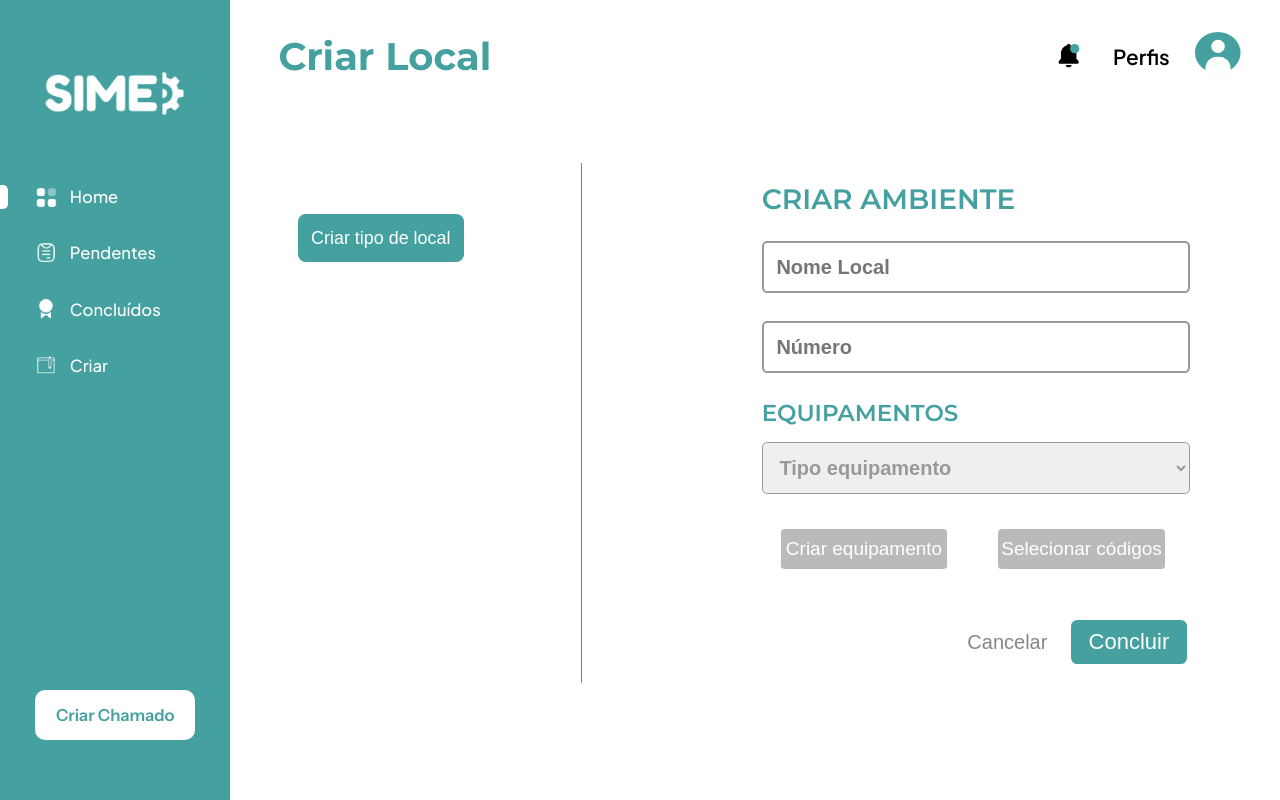
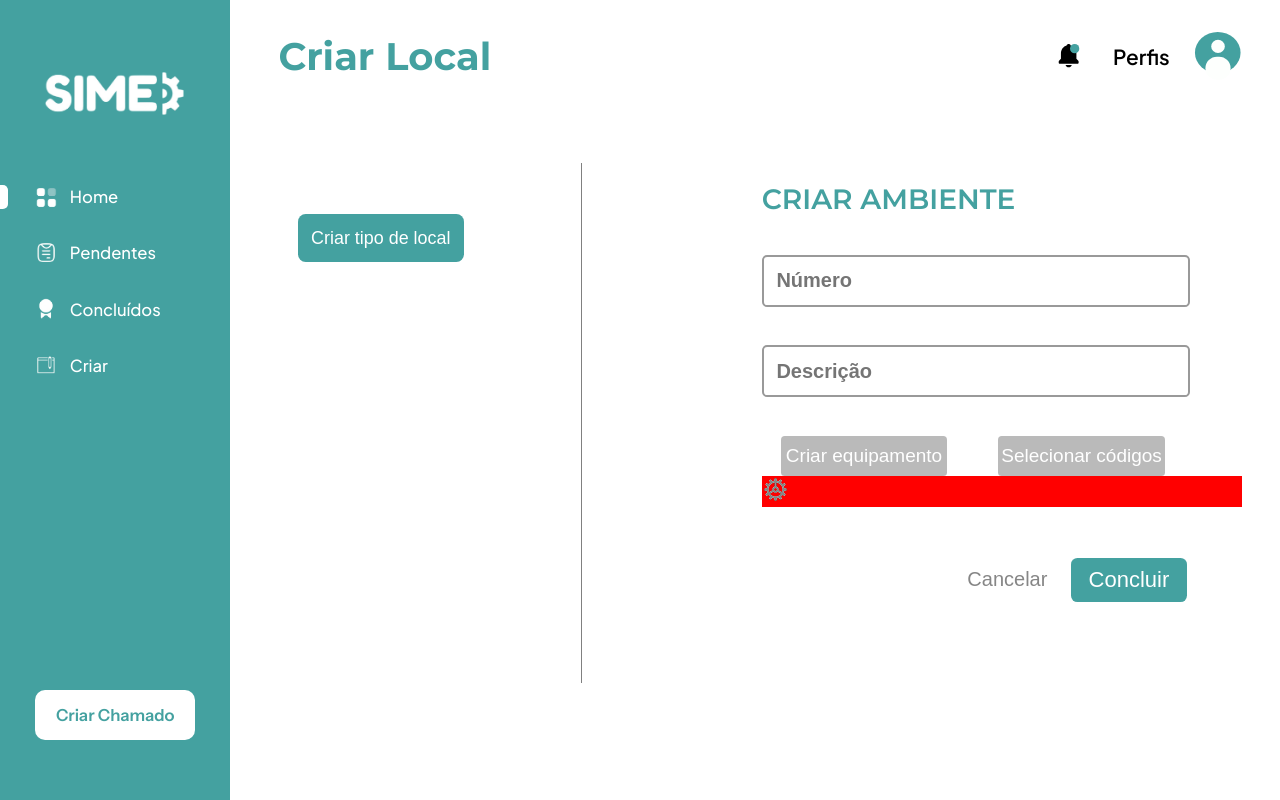
Before and after one commit to etec-SIME/SIME-web-dashboard, an Angular app in the folder SIME-web-dashboard/: page /layout/criar-ambiente in a window 1280 px wide. Built offline with nearby package versions, Linux system fonts and the light colour scheme; no server answers.

Commit message:
:sparkles:Feat: Arrumar os inputs do forms de criar ambiente e começar o modal de códigos

```diff
--- a/SIME-web-dashboard/src/app/pages/criar-ambiente/criar-ambiente.component.css
+++ b/SIME-web-dashboard/src/app/pages/criar-ambiente/criar-ambiente.component.css
@@ -3,6 +3,10 @@
     grid-template-columns: 1fr 1fr 2fr;
     margin-top: clamp(3px, 4vw, 6vw);
     margin-left: clamp(3px, 1.5vw, 3.5vw);
+}
+
+#modal-codigos{
+  background-color: red;
 }
 
 .linha{
@@ -16,7 +20,7 @@
 .cards-tipo-ambiente{
     margin-bottom: clamp(3px, 2vw, 4vw);
     margin-top: clamp(3px, 2vw, 4vw);
-    max-height: clamp(200px, 51vh, 53vh);
+    max-height: clamp(200px, 47vh, 53vh);
     overflow-y: auto;
     overflow-x: hidden;
     padding-right: clamp(2px, 3vw, 5vw);
@@ -42,7 +46,7 @@
 }
 
 .icon-ambiente{
-    height: clamp(3px, 5vh, 7vh);
+    height: clamp(3px, 6vh, 8vh);
 }
 
 .text-card{
@@ -100,10 +104,20 @@
 }
 
 .forms-novo-ambiente{
-    display: grid;
-    grid-template-rows: 1.7fr 2.3fr 2fr 1.5fr 1.5fr 1fr;
     margin-top: clamp(3px, 1.5vw, 3.5vw);
     margin-right: clamp(2px, 4vw, 6vw);
+}
+
+.forms-novo-ambiente h2{
+  margin-bottom: clamp(20px, 3vw, 5vw);
+}
+
+.input-numero{
+  margin-bottom: clamp(20px, 3vw, 500vw);
+}
+
+.input-desc{
+  margin-bottom: clamp(30px, 3vw, 700vw);
 }
 
 .btns-forms-ambiente{
@@ -136,7 +150,7 @@
 .btns-forms-criar{
     display: grid;
     grid-template-columns: 1fr 2fr;
-    margin-top: clamp(3px, 4vw, 6vw);
+    margin-top: clamp(3px, 4vw, 7vw);
     margin-left: clamp(2px, 14.2vw, 16.2vw);
     text-wrap: nowrap;
 }
@@ -175,7 +189,7 @@
 }
 
 .forms-tipo-ambiente h2{
-    margin-right: clamp(2px, 11vw, 13vw);
+    margin-right: clamp(2px, 13vw, 1300vw);
     margin-bottom: clamp(20px, 3.5vw, 5.5vw);
     text-wrap: nowrap;
     font-size: clamp(20px, 30px, 32px);
@@ -183,4 +197,5 @@
 
 .erro-small{
   color: red;
+  margin-left: clamp(2px, 0.5vw, 2.5vw);
 }
--- a/SIME-web-dashboard/src/app/pages/criar-ambiente/criar-ambiente.component.html
+++ b/SIME-web-dashboard/src/app/pages/criar-ambiente/criar-ambiente.component.html
@@ -3,7 +3,7 @@
         <div class="cards-tipo-ambiente">
             @for(tipoAmbiente of tiposAmbiente; track tipoAmbiente.idTipoAmbiente; let index = $index){
                 <div class="card-tipo-ambiente" tabindex="0" (click)="mandarIdNomeTipoAmbiente(tipoAmbiente.idTipoAmbiente, tipoAmbiente.nomeTipoAmbiente)">
-                    <img class="icon-ambiente" src="/images/sala_icon.png">
+                    <img class="icon-ambiente" src="/images/icon_livro.png">
                     <div class="text-card">
                         <p>{{tipoAmbiente.nomeTipoAmbiente}}</p>
                         <small>{{qtdAmbientes[index]}} {{tipoAmbiente.nomeTipoAmbiente}}</small>
@@ -19,14 +19,7 @@
          <form [formGroup]="ambienteForm">
             <div class="forms-novo-ambiente">
                 <h2>{{nomeTipoAmbiente}}</h2>
-                <input type="text" placeholder="Nome Local" formControlName="nomeLocal"/>
-                @if(ambienteForm.get('nomeLocal')?.touched && ambienteForm.get('nomeLocal')?.invalid){
-                    <div>
-                        @if (ambienteForm.get('nomeLocal')?.errors?.['required']) {
-                            <small class="erro-small">Nome do local é obrigatório!</small>
-                        }
-                    </div>
-                }
+                <div class="input-numero">
                   <input type="number" placeholder="Número" formControlName="numeroLocal"/>
                   @if(ambienteForm.get('numeroLocal')?.touched && ambienteForm.get('numeroLocal')?.invalid){
                       <div>
@@ -35,22 +28,16 @@
                           }
                       </div>
                   }
-                <h3>EQUIPAMENTOS</h3>
-                <select class="select-tipo-equip" formControlName="tipoEquipamento">
-                    <option value="">Tipo equipamento</option>
-                    @for(tipoEquipamento of tiposEquipamento; track tipoEquipamento.idTipoEquipamento){
-                        <option [ngValue]="tipoEquipamento">{{ tipoEquipamento.nomeTipoEquipamento }}</option>
-                    }
-                </select>
-                 @if(ambienteForm.get('tipoEquipamento')?.touched && ambienteForm.get('tipoEquipamento')?.invalid){
+                </div>
+                <div class="input-desc">
+                  <input type="text" placeholder="Descrição" formControlName="descLocal"/>
+                  @if(ambienteForm.get('descLocal')?.touched && ambienteForm.get('descLocal')?.invalid){
                       <div>
-                        @if (ambienteForm.get('tipoEquipamento')?.errors?.['required']) {
-                            <small class="erro-small">Tipo equipamento é obrigatório!</small>
+                          @if (ambienteForm.get('descLocal')?.errors?.['required']) {
+                            <small class="erro-small">Descrição do local é obrigatória!</small>
                           }
                       </div>
                   }
-                <div id="modal-codigos">
-
                 </div>
                 <div class="btns-forms-ambiente">
                     <button>Criar equipamento</button>
@@ -73,6 +60,11 @@
             </div>
         </form>
        }
+       <div id="modal-codigos">
+          <div>
+            <img src="/images/engrenagem-modal.png"/>
+          </div>
+        </div>
         <div class="btns-forms-criar">
             <button class="btn-cancelar" (click)="onCancelar()">Cancelar</button>
             <button class="btn-concluir" (click)="onCriar()">Concluir</button>
--- a/SIME-web-dashboard/src/app/pages/criar-ambiente/criar-ambiente.component.ts
+++ b/SIME-web-dashboard/src/app/pages/criar-ambiente/criar-ambiente.component.ts
@@ -30,9 +30,8 @@ export class CriarAmbienteComponent {
 
   constructor(private fb: FormBuilder, private escolaService: EscolaService, private router: Router){
     this.ambienteForm = this.fb.group({
-      nomeLocal: ['', Validators.required],
       numeroLocal: [ , Validators.required],
-      tipoEquipamento: ['', Validators.required]
+      descLocal: ['', Validators.required]
     }),
     this.tipoAmbienteForm = this.fb.group({
       nomeTipoLocal: ['', Validators.required]
```
Also changed, not shown: SIME-web-dashboard/public/images/icon_livro.png (added). Lines whose indentation alone changed are shown as unchanged.
